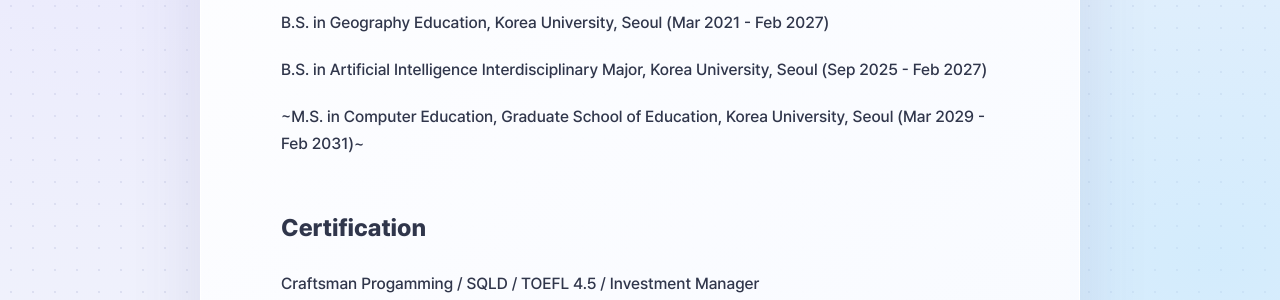
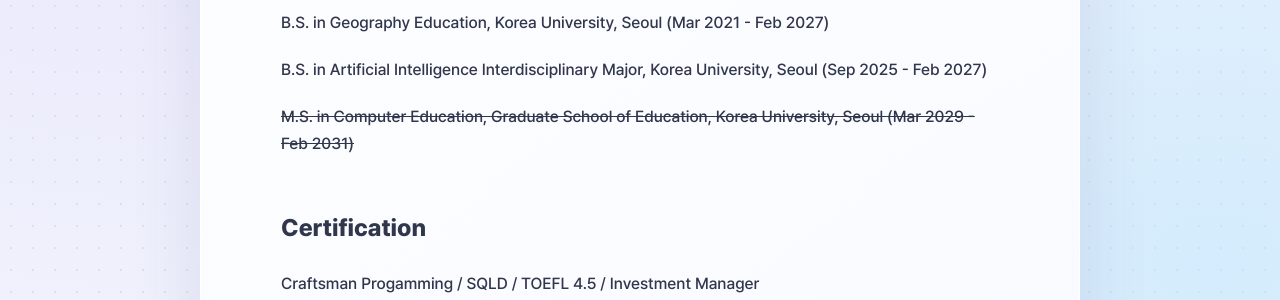
Before and after one commit to kveloper/kveloper.github.io, a Jekyll site: the page built from _posts/2026-01-01-cv.md, in a window 1280 px wide. Shown: the part 687-987 px from the top of the page. Built offline with Jekyll 4.4.1, drawn with Linux system fonts in a browser that asks for light colours.

Commit message:
Update 2026-01-01-cv.md

```diff
--- a/_posts/2026-01-01-cv.md
+++ b/_posts/2026-01-01-cv.md
@@ -18,7 +18,7 @@
 
 B.S. in Artificial Intelligence Interdisciplinary Major, Korea University, Seoul (Sep 2025 - Feb 2027)
 
-~M.S. in Computer Education, Graduate School of Education, Korea University, Seoul (Mar 2029 - Feb 2031)~
+~~M.S. in Computer Education, Graduate School of Education, Korea University, Seoul (Mar 2029 - Feb 2031)~~
 
 ## Certification
 
```
